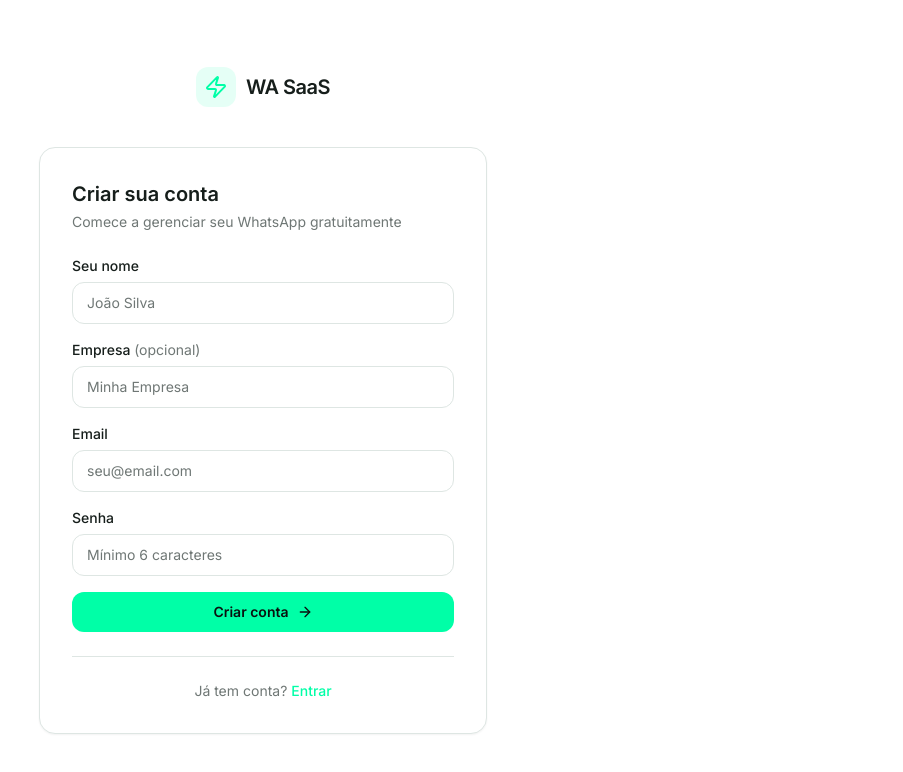
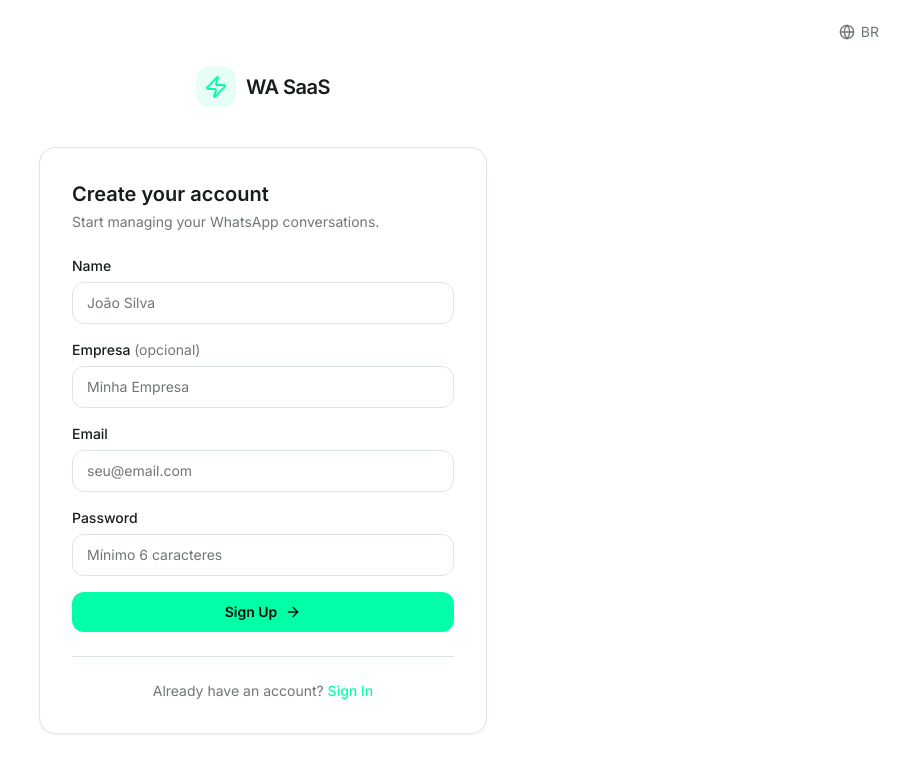
Before and after one commit to gustavomssell/whatsapp-saas, a React (Vite) app in the folder frontend/: page /register in a window 1280 px wide. Shown: the top 772 px of the page, without its empty margins (377-1280 px from the left). Built offline with nearby package versions, Linux system fonts and the light colour scheme.

Commit message:
feat(frontend): traduzir LoginPage e RegisterPage com i18n
- LoginPage: todos os textos usando t() com chaves auth.*
- RegisterPage: todos os textos usando t() com chaves auth.*
- LanguageSwitcher adicionado nas telas de auth
- Botões, labels, placeholders e mensagens de erro traduzidos

```diff
--- a/frontend/src/features/auth/LoginPage.tsx
+++ b/frontend/src/features/auth/LoginPage.tsx
@@ -1,10 +1,13 @@
 import { useState } from "react";
 import { Link, useNavigate } from "react-router-dom";
+import { useTranslation } from "react-i18next";
 import { useAuthStore } from "@/store/authStore";
 import { api } from "@/services/api";
 import { Zap, ArrowRight } from "lucide-react";
+import LanguageSwitch from "@/components/LanguageSwitch";
 
 export default function LoginPage() {
+  const { t } = useTranslation();
   const navigate = useNavigate();
   const setAuth = useAuthStore((s) => s.setAuth);
   const [email, setEmail] = useState("");
@@ -21,7 +24,7 @@ export default function LoginPage() {
       setAuth(res.token, res.user);
       navigate("/");
     } catch (err: any) {
-      setError(err.message || "Erro ao fazer login");
+      setError(err.message || t("auth.invalidCredentials"));
     } finally {
       setLoading(false);
     }
@@ -29,6 +32,10 @@ export default function LoginPage() {
 
   return (
     <div className="min-h-screen flex items-center justify-center bg-background p-4">
+      <div className="absolute top-4 right-4">
+        <LanguageSwitch />
+      </div>
+
       <div className="w-full max-w-md">
         <div className="flex items-center justify-center gap-2.5 mb-10">
           <div className="w-10 h-10 rounded-xl bg-primary/10 flex items-center justify-center">
@@ -38,9 +45,9 @@ export default function LoginPage() {
         </div>
 
         <div className="rounded-2xl border border-border bg-card p-8 shadow-sm">
-          <h1 className="text-xl font-semibold mb-1">Bem-vindo de volta</h1>
+          <h1 className="text-xl font-semibold mb-1">{t("auth.loginTitle")}</h1>
           <p className="text-sm text-muted-foreground mb-6">
-            Entre para gerenciar seu WhatsApp profissional
+            {t("auth.loginSubtitle")}
           </p>
 
           {error && (
@@ -52,7 +59,7 @@ export default function LoginPage() {
           <form onSubmit={handleSubmit} className="space-y-4">
             <div>
               <label className="text-sm font-medium mb-1.5 block">
-                Email
+                {t("auth.email")}
               </label>
               <input
                 type="email"
@@ -66,7 +73,7 @@ export default function LoginPage() {
 
             <div>
               <label className="text-sm font-medium mb-1.5 block">
-                Senha
+                {t("auth.password")}
               </label>
               <input
                 type="password"
@@ -87,7 +94,7 @@ export default function LoginPage() {
                 <div className="w-4 h-4 border-2 border-primary-foreground/30 border-t-primary-foreground rounded-full animate-spin" />
               ) : (
                 <>
-                  Entrar
+                  {t("auth.loginButton")}
                   <ArrowRight className="w-4 h-4" />
                 </>
               )}
@@ -96,12 +103,12 @@ export default function LoginPage() {
 
           <div className="mt-6 pt-6 border-t border-border text-center">
             <p className="text-sm text-muted-foreground">
-              Não tem conta?{" "}
+              {t("auth.noAccount")}{" "}
               <Link
                 to="/register"
                 className="text-primary hover:opacity-80 font-medium transition-opacity"
               >
-                Criar conta gratuita
+                {t("auth.createAccount")}
               </Link>
             </p>
           </div>
--- a/frontend/src/features/auth/RegisterPage.tsx
+++ b/frontend/src/features/auth/RegisterPage.tsx
@@ -1,10 +1,13 @@
 import { useState } from "react";
 import { Link, useNavigate } from "react-router-dom";
+import { useTranslation } from "react-i18next";
 import { useAuthStore } from "@/store/authStore";
 import { api } from "@/services/api";
 import { Zap, ArrowRight } from "lucide-react";
+import LanguageSwitch from "@/components/LanguageSwitch";
 
 export default function RegisterPage() {
+  const { t } = useTranslation();
   const navigate = useNavigate();
   const setAuth = useAuthStore((s) => s.setAuth);
   const [name, setName] = useState("");
@@ -23,7 +26,7 @@ export default function RegisterPage() {
       setAuth(res.token, res.user);
       navigate("/");
     } catch (err: any) {
-      setError(err.message || "Erro ao criar conta");
+      setError(err.message || t("auth.invalidCredentials"));
     } finally {
       setLoading(false);
     }
@@ -31,6 +34,10 @@ export default function RegisterPage() {
 
   return (
     <div className="min-h-screen flex items-center justify-center bg-background p-4">
+      <div className="absolute top-4 right-4">
+        <LanguageSwitch />
+      </div>
+
       <div className="w-full max-w-md">
         <div className="flex items-center justify-center gap-2.5 mb-10">
           <div className="w-10 h-10 rounded-xl bg-primary/10 flex items-center justify-center">
@@ -40,9 +47,9 @@ export default function RegisterPage() {
         </div>
 
         <div className="rounded-2xl border border-border bg-card p-8 shadow-sm">
-          <h1 className="text-xl font-semibold mb-1">Criar sua conta</h1>
+          <h1 className="text-xl font-semibold mb-1">{t("auth.registerTitle")}</h1>
           <p className="text-sm text-muted-foreground mb-6">
-            Comece a gerenciar seu WhatsApp gratuitamente
+            {t("auth.registerSubtitle")}
           </p>
 
           {error && (
@@ -54,7 +61,7 @@ export default function RegisterPage() {
           <form onSubmit={handleSubmit} className="space-y-4">
             <div>
               <label className="text-sm font-medium mb-1.5 block">
-                Seu nome
+                {t("auth.name")}
               </label>
               <input
                 type="text"
@@ -81,7 +88,7 @@ export default function RegisterPage() {
 
             <div>
               <label className="text-sm font-medium mb-1.5 block">
-                Email
+                {t("auth.email")}
               </label>
               <input
                 type="email"
@@ -95,7 +102,7 @@ export default function RegisterPage() {
 
             <div>
               <label className="text-sm font-medium mb-1.5 block">
-                Senha
+                {t("auth.password")}
               </label>
               <input
                 type="password"
@@ -117,7 +124,7 @@ export default function RegisterPage() {
                 <div className="w-4 h-4 border-2 border-primary-foreground/30 border-t-primary-foreground rounded-full animate-spin" />
               ) : (
                 <>
-                  Criar conta
+                  {t("auth.registerButton")}
                   <ArrowRight className="w-4 h-4" />
                 </>
               )}
@@ -126,12 +133,12 @@ export default function RegisterPage() {
 
           <div className="mt-6 pt-6 border-t border-border text-center">
             <p className="text-sm text-muted-foreground">
-              Já tem conta?{" "}
+              {t("auth.hasAccount")}{" "}
               <Link
                 to="/login"
                 className="text-primary hover:opacity-80 font-medium transition-opacity"
               >
-                Entrar
+                {t("auth.login")}
               </Link>
             </p>
           </div>
```
